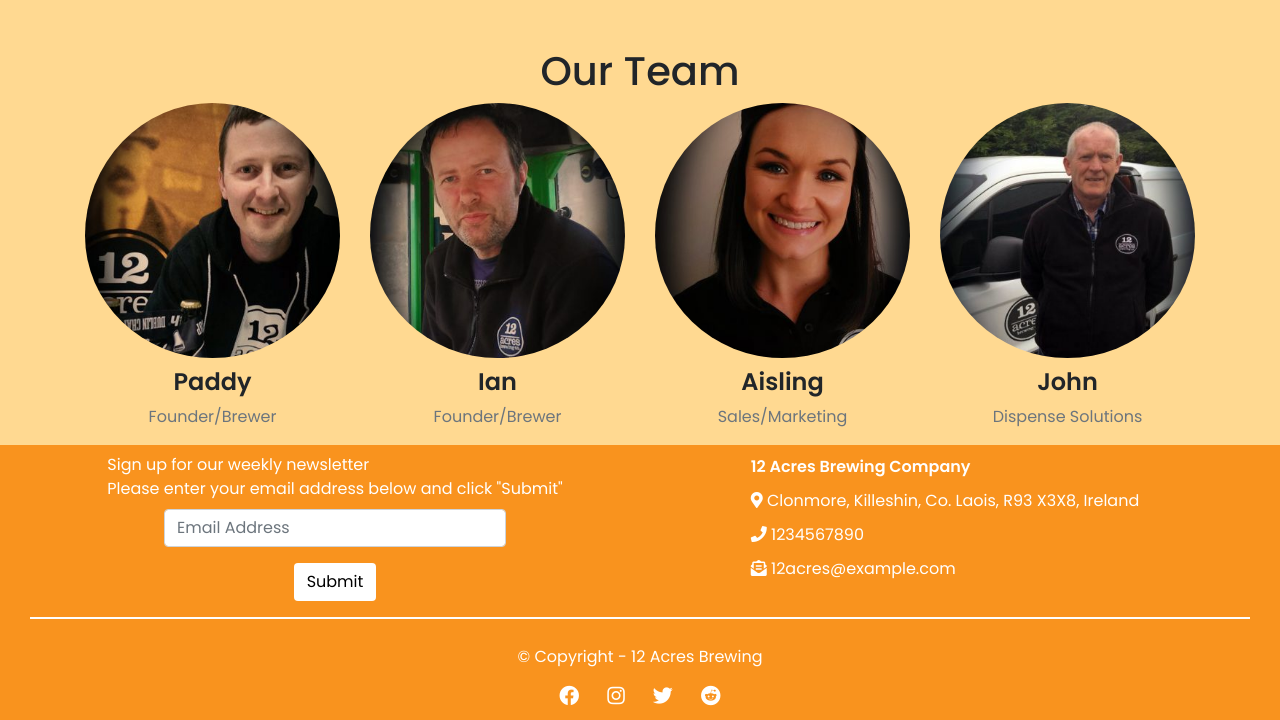
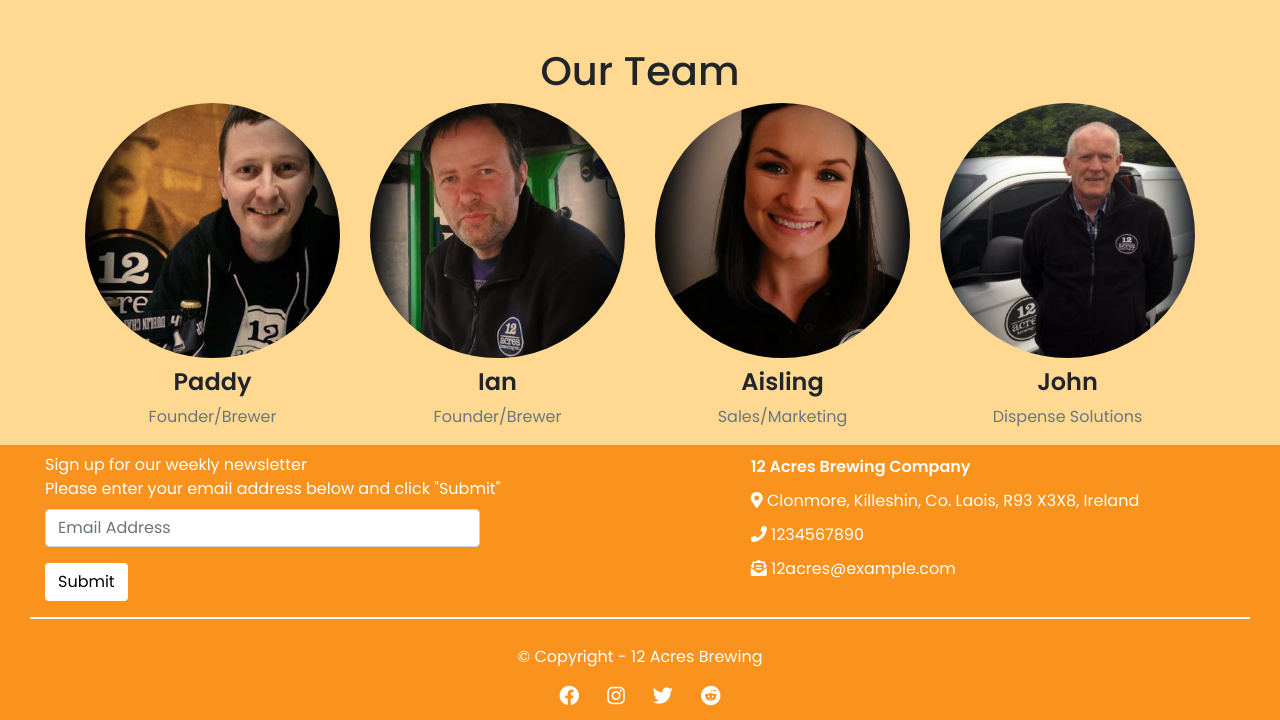
Before and after one commit to farrelleoin93/12-acres-beer, a Django app: page / in a window 1280 px wide. Shown: the part 1750-2470 px from the top of the page. Run offline with Django 3.2, Linux system fonts and the light colour scheme; some libraries are stand-ins or nearby versions.

Commit message:
Adjusted code so it matched other pages

```diff
--- a/bag/contexts.py
+++ b/bag/contexts.py
@@ -14,13 +14,13 @@
     print(bag)
 
     for item_id, quantity in bag.items():
-        beer_product = get_object_or_404(Beer, pk=item_id)
-        total += quantity * beer_product.price
+        beer = get_object_or_404(Beer, pk=item_id)
+        total += quantity * beer.price
         product_count += quantity
         bag_items.append({
             'item_id': item_id,
             'quantity': quantity,
-            'beer_product': beer_product,
+            'beer': beer,
         })
 
     if total < settings.FREE_DELIVERY_THRESHOLD:
--- a/checkout/templates/checkout/checkout.html
+++ b/checkout/templates/checkout/checkout.html
@@ -60,7 +60,7 @@
                     </div>
                 </div>
             </div>
-            <div class="col-12 col-lg-6 mb-4">
+            <div class="col-12 col-lg-6">
                 <p>Please fill out the form below to complete your order</p>
                 <form action="{% url 'checkout' %}" method="POST" id="payment-form">
                     {% csrf_token %}
--- a/templates/base.html
+++ b/templates/base.html
@@ -236,12 +236,10 @@
     <footer class="container-fluid dark-orange-background">
         <div class="row footer">
             <!-- Newsletter sign up -->
-            <div class="col-sm-12 col-md-6 footer-items flex-col-center">
-                <div class="text-left">
+            <div class="col-sm-12 col-md-6">
                    <p class="pt-2 m-0">Sign up for our weekly newsletter</p>
                    <p class="pb-2 m-0">Please enter your email address below and click "Submit"</p>
-               </div>
-               <form id="newsletterForm" class="w-sm-100 w-md-75 text-center" action="{% url 'home' %}" method="POST">
+               <form id="newsletterForm" class="w-75" action="{% url 'home' %}" method="POST">
                    {% csrf_token %}
                    {{ newsletter_form|crispy }}
                    <input type="submit" class="btn bg-white text-black" value="Submit">
```
Also changed, not shown: bag/templates/bag/bag.html (+5 -5 lines).
